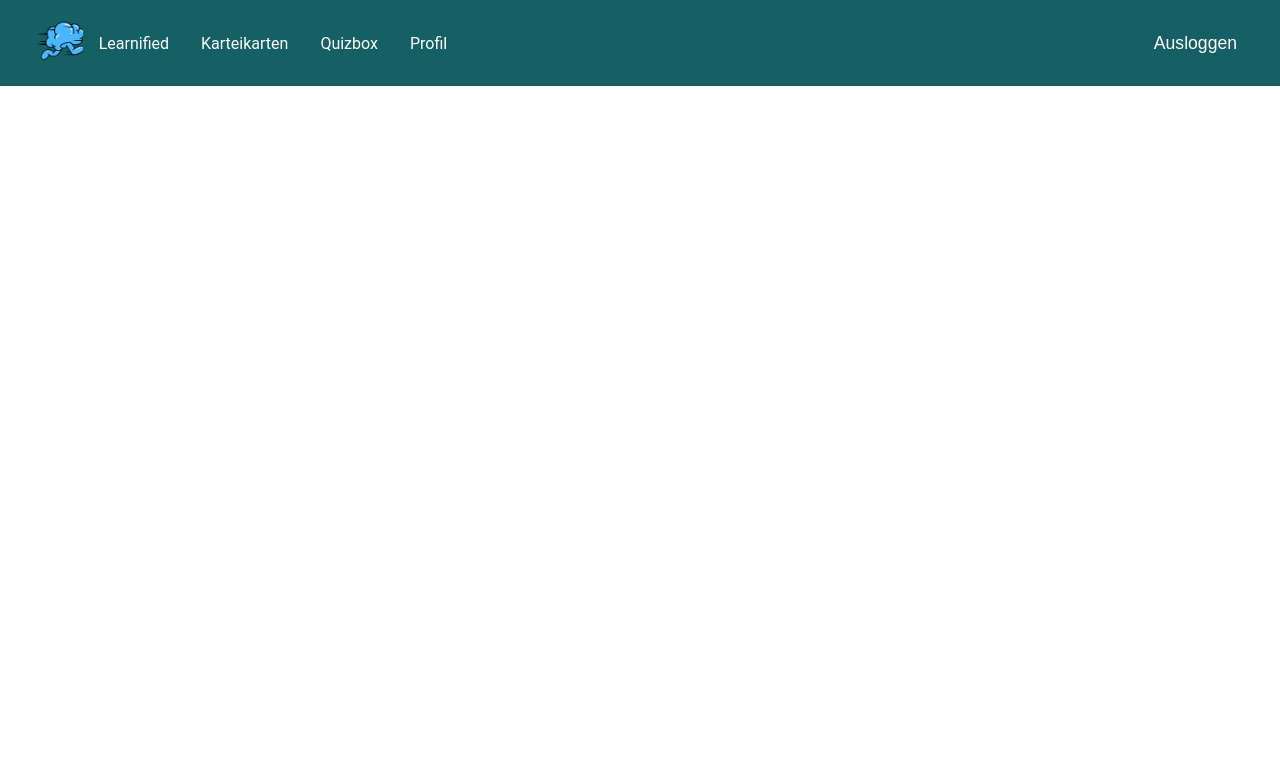
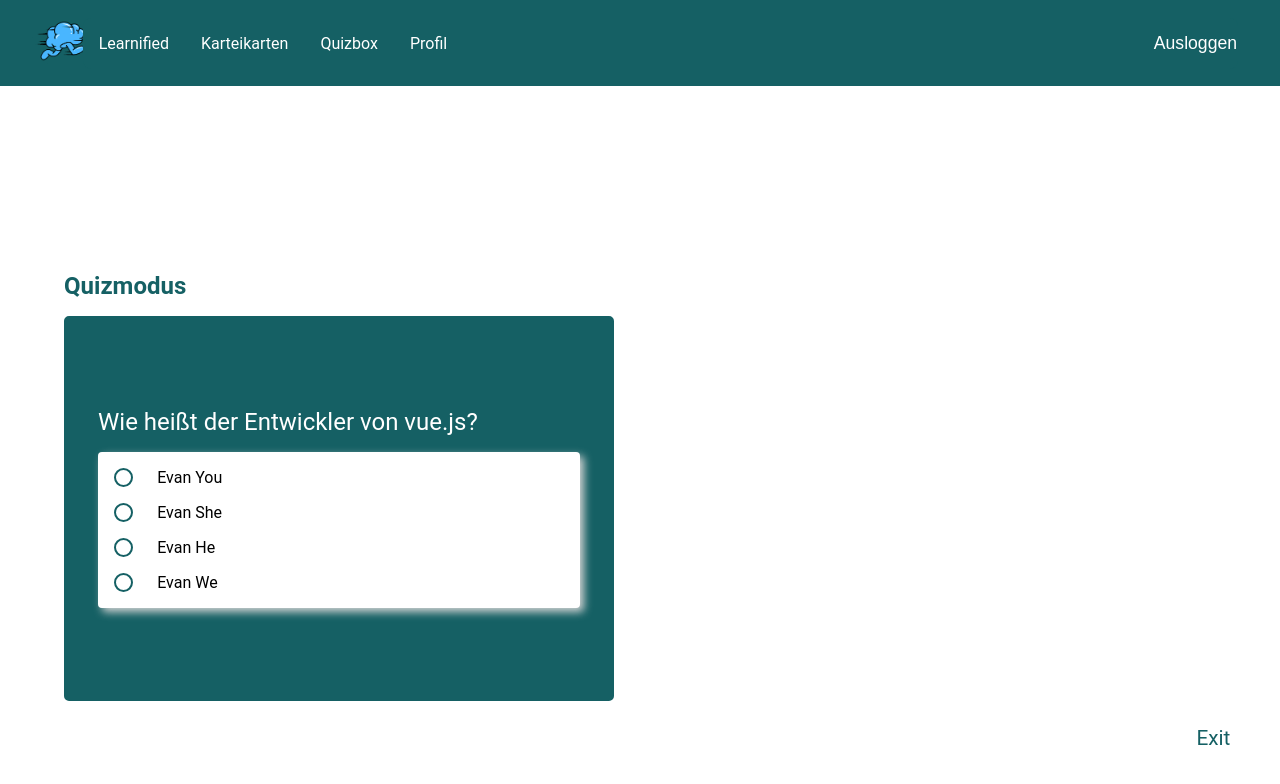
Before and after one commit to coding-bootcamps-eu/final-project-2024-08-learn-app, a Vue app: page /quiz in a window 1280 px wide. Shown: the top 784 px of the page. Built offline with nearby package versions, Linux system fonts and the light colour scheme; a web font is replaced by a local one.

Commit message:
QuizView added

```diff
--- a/src/assets/main.css
+++ b/src/assets/main.css
@@ -18,9 +18,10 @@
 
 :root {
     --clr-black: black;
+    --clr-brown:#795c5f;
     --clr-green-dark:#156064;
-    --clr-brown:#795c5f;
     --clr-green-light:#00c49a;
+    --clr-lightgray: lightgray;
     --clr-orange:#fb8f67;
     --clr-red: red;
     --clr-white: white;
--- a/src/components/IndexCard.vue
+++ b/src/components/IndexCard.vue
@@ -1,6 +1,7 @@
 <template>
   <div :class="colors">
     <p :class="colors">{{ text }}</p>
+    <slot/>
   </div>
 </template>
 
@@ -25,6 +26,7 @@ div {
   aspect-ratio:  10 / 7;
   border-radius: 5px;
   display: flex;
+  flex-direction: column;
   align-items: center;
   justify-content: center;
   font-size: clamp(1rem, 1.5vw + 1rem, 1.5rem);
@@ -43,7 +45,6 @@ div {
 @media (min-width: 768px) {
   div {
     padding: 1.5rem;
-    aspect-ratio: 10 / 5;
   }
 }
 
--- /dev/null
+++ b/src/components/QuizCard.vue
@@ -0,0 +1,80 @@
+<template>
+  <article class="quiz-container mt-1">
+    <ul>
+      <li>
+        <input type="radio" name="answer" id="answer1" />
+        <label for="answer1">Evan You</label>
+      </li>
+      <li>
+        <input type="radio" name="answer" id="answer2" />
+        <label for="answer2">Evan She</label>
+      </li>
+      <li>
+        <input type="radio" name="answer" id="answer3" />
+        <label for="answer3">Evan He</label>
+      </li>
+      <li>
+        <input type="radio" name="answer" id="answer4" />
+        <label class="radio-label" for="answer4">Evan We</label>
+      </li>
+    </ul>
+  </article>
+</template>
+<script>
+export default {
+  props: {
+    answers: [],
+  },
+}
+</script>
+
+<style scoped>
+.quiz-container {
+  background-color: var(--clr-white);
+  border-radius: 0.25rem;
+  width: 100%;
+  box-shadow: 0.25rem 0.25rem 0.5rem var(--clr-lightgray);
+}
+
+ul {
+  padding-block: 1rem;
+}
+
+label {
+  color: var(--clr-black);
+  font-size: 1rem;
+}
+
+li {
+  list-style: none;
+  display: flex;
+  align-items: center;
+}
+
+li + li {
+  margin-top: 1rem;
+}
+
+input {
+  margin-left: 1rem;
+}
+
+input[type='radio'] {
+  appearance: none;
+  -webkit-appearance: none;
+  -moz-appearance: none;
+  position: relative;
+  width: 1.2rem;
+  height: 1.2rem;
+  border: 2px solid var(--clr-green-dark);
+  border-radius: 50%;
+  cursor: pointer;
+  outline: none;
+  margin-right: 1.5rem;
+}
+
+input[type='radio']:checked {
+  background-color: var(--clr-green-dark);
+  border-color: var(--clr-green-dark);
+}
+</style>
--- a/src/router/index.js
+++ b/src/router/index.js
@@ -6,6 +6,7 @@ import CategoriesView from '@/views/CategoriesView.vue'
 import LoginView from '@/views/LoginView.vue'
 import LearnView from '@/views/LearnView.vue'
 import ProfileView from '@/views/ProfileView.vue'
+import QuizView from '@/views/QuizView.vue'
 
 const router = createRouter({
   history: createWebHistory(import.meta.env.BASE_URL),
@@ -24,6 +25,11 @@ const router = createRouter({
       path: '/learn',
       name: 'learn',
       component: LearnView,
+    },
+    {
+      path: '/quiz',
+      name: 'quiz',
+      component: QuizView,
     },
     {
       path: '/categories',
--- a/src/views/CategoriesView.vue
+++ b/src/views/CategoriesView.vue
@@ -45,7 +45,7 @@ export default {
   background-color: rgb(239, 234, 234);
   padding: 2rem;
   border-radius: 20px;
-  box-shadow: 10px 10px 30px lightgray;
+  box-shadow: 10px 10px 30px var(--clr-lightgray);
 }
 
 .category-item {
--- /dev/null
+++ b/src/views/QuizView.vue
@@ -0,0 +1,73 @@
+<template>
+    <main>
+      <page-header class="page-header" headerText="Quizmodus"/>
+      <index-card class="index-card" text="Wie heißt der Entwickler von vue.js?">
+        <quiz-card/>
+      </index-card>
+      <p class="exit">Exit</p>
+    </main>
+  </template>
+
+  <script>
+  import IndexCard from '@/components/IndexCard.vue';
+  import PageHeader from '@/components/PageHeader.vue';
+  import QuizCard from '@/components/QuizCard.vue';
+
+  export default {
+    components: {
+      IndexCard,
+      PageHeader,
+      QuizCard,
+    },
+    data() {
+      return {
+        showExit: false,
+      }
+    },
+  }
+  </script>
+
+  <style scoped>
+  main {
+    position: relative;
+    display: flex;
+    flex-direction: column;
+    justify-content: center;
+    height: 100vh;
+    padding-inline: 1rem;
+  }
+
+  .index-card {
+    align-items: flex-start;
+  }
+
+  .page-header {
+    display: none;
+    max-width: 550px;
+  }
+
+  .exit {
+    position: fixed;
+    bottom: calc(1.5rem + 2vw);
+    right: calc(1.5rem + 2vw);
+
+    cursor: pointer;
+
+    font-size: clamp(1rem, 1vw + 0.5rem, 1.5rem);
+    color: var(--clr-green-dark);
+  }
+
+  @media (min-width: 768px) {
+    .page-header {
+      display: block;
+  }
+  .index-card {
+    margin-left: 3rem;
+    margin-top: 1rem;
+  }
+
+  a {
+      font-weight: 300;
+    }
+  }
+  </style>
```
